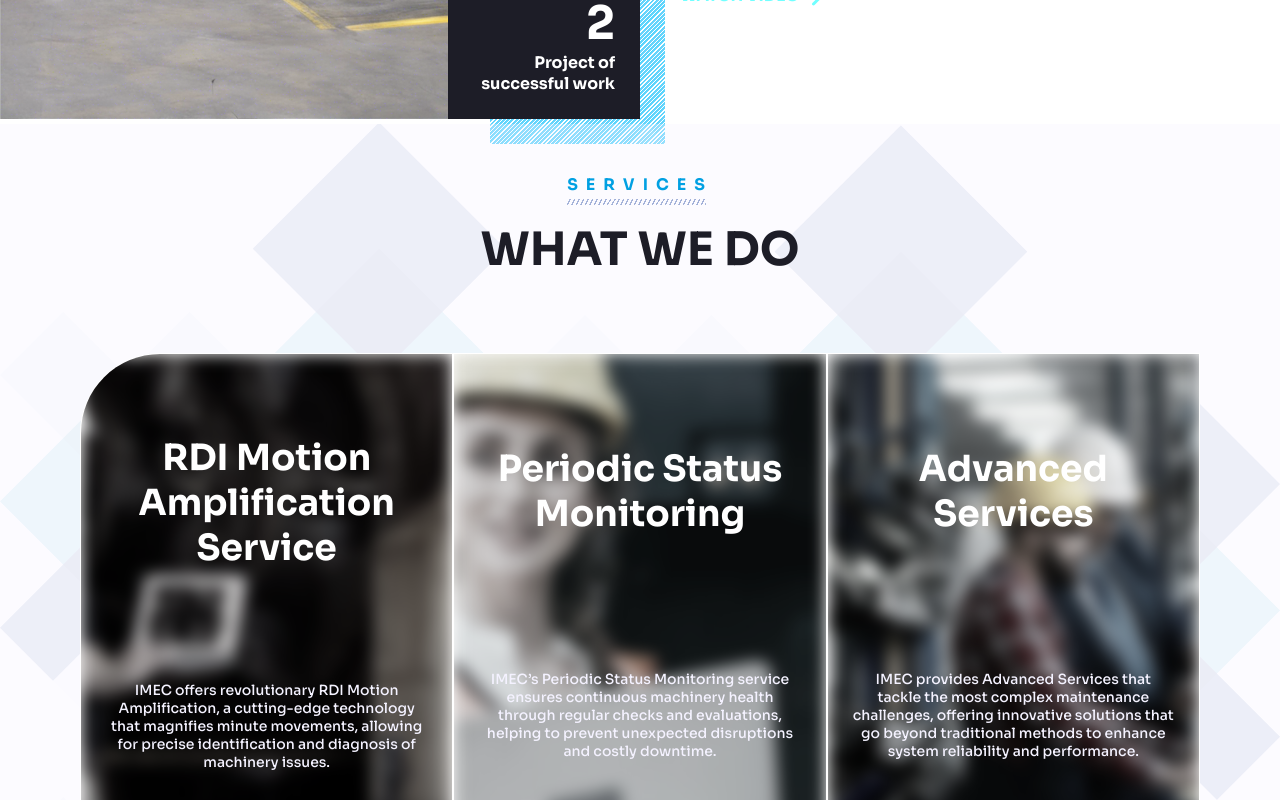
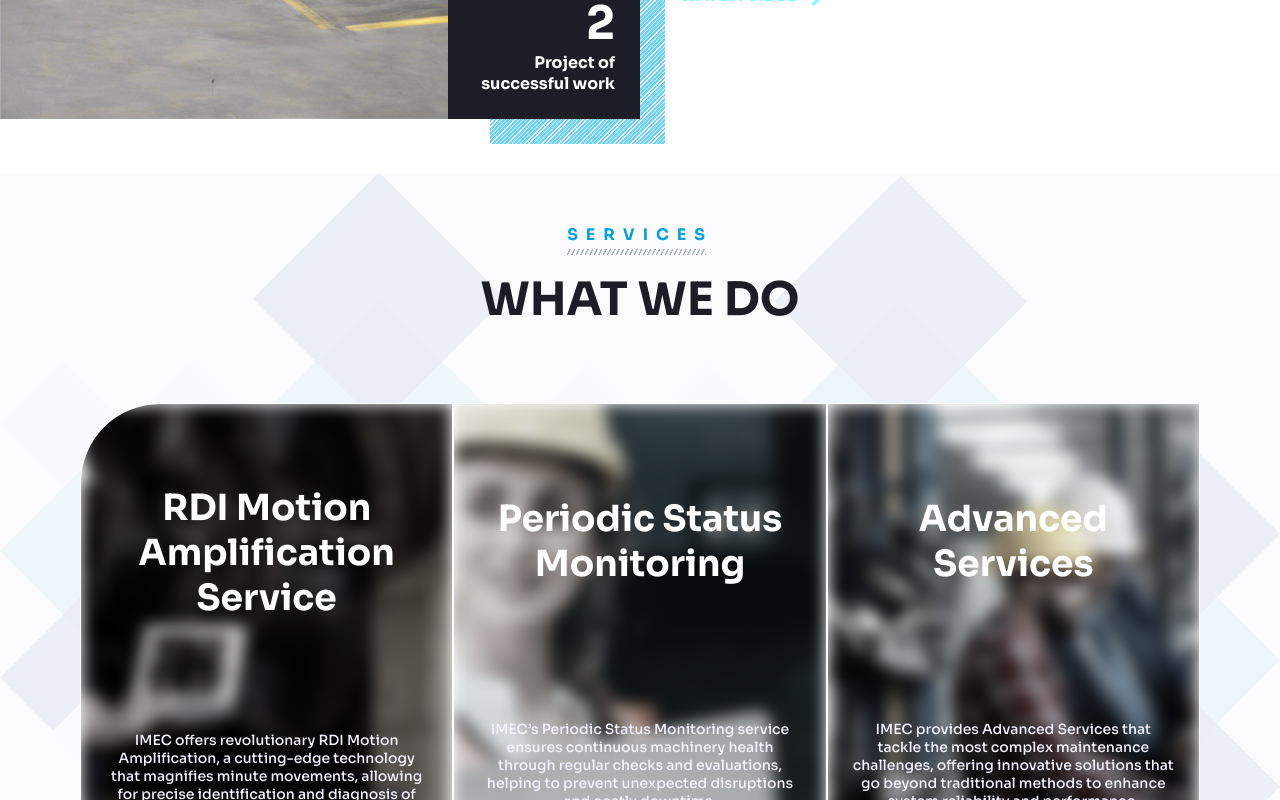
Before and after one commit to azerkazimov/IMEC, a React (Vite) app: page / in a window 1280 px wide. Shown: the part 1580-2380 px from the top of the page. Built offline with nearby package versions, Linux system fonts and the light colour scheme; no server answers.

Commit message:
about | service section style

```diff
--- a/src/styles/css/style.css
+++ b/src/styles/css/style.css
@@ -2178,6 +2178,8 @@ a {
 }
 .about .about-image img {
   width: 100%;
+  height: 80vh;
+  object-fit: cover;
 }
 .about .about-image .about-counter {
   position: absolute;
@@ -2202,6 +2204,7 @@ a {
 }
 
 .service {
+  margin-top: 50px;
   background: url("/images/Pattern-Transparent.png");
   background-attachment: fixed;
   background-position: center;
--- a/src/styles/sass/blocks/main/_about.scss
+++ b/src/styles/sass/blocks/main/_about.scss
@@ -7,6 +7,8 @@
 
         img {
             width: 100%;
+            height: 80vh;
+            object-fit: cover;
         }
 
         .about-counter {
--- a/src/styles/sass/blocks/main/_service.scss
+++ b/src/styles/sass/blocks/main/_service.scss
@@ -1,4 +1,5 @@
 .service {
+    margin-top: 50px;
     @extend .pb-5;
     background: url('/images/Pattern-Transparent.png');
     background-attachment: fixed;
```
Also changed, not shown: 1 other file (tests, documents, lock files or other folders).
